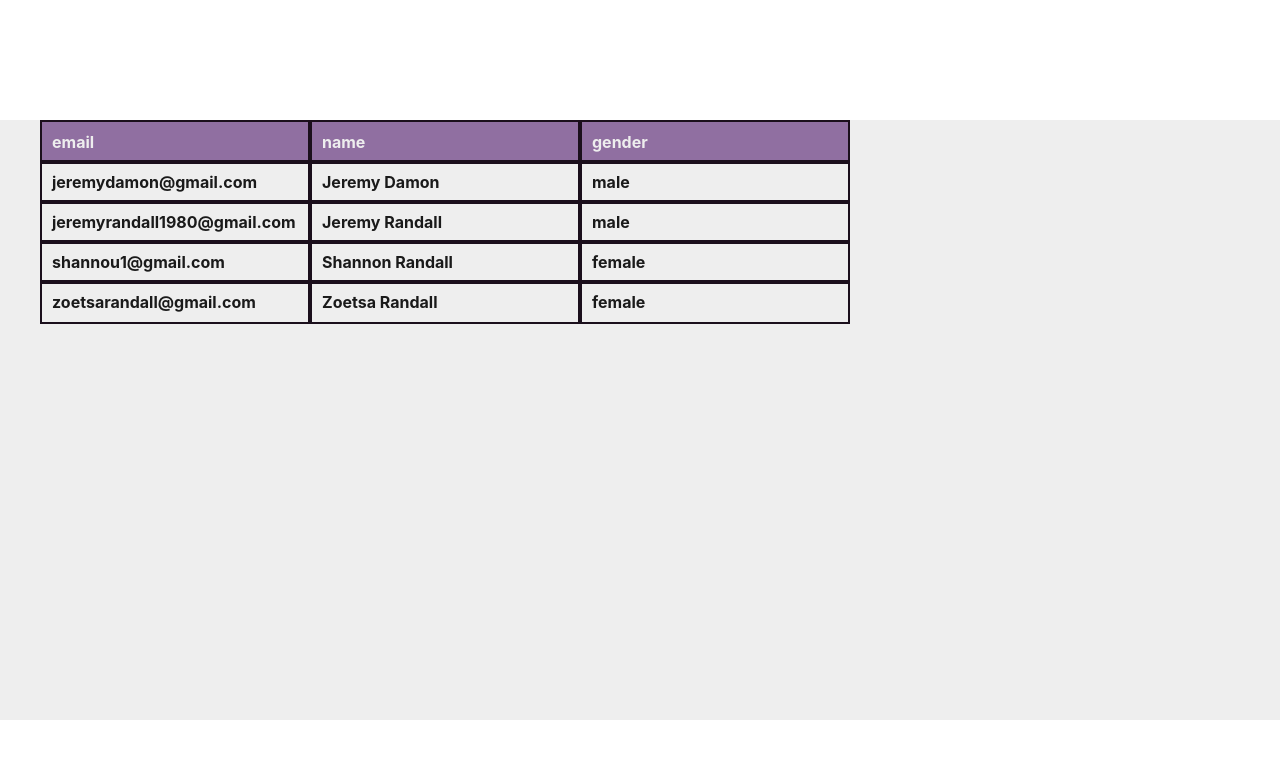
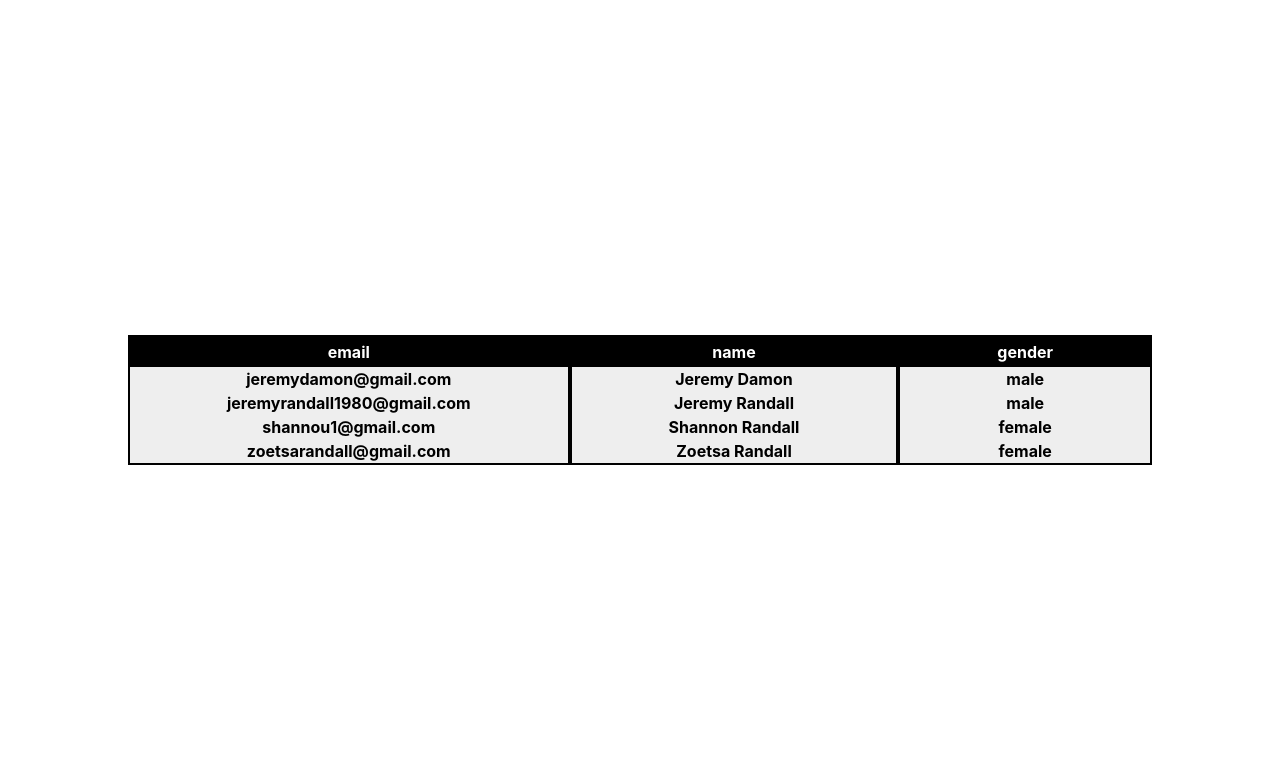
Before and after one commit to deremije/table_component, a React (Create React App) app: page / in a window 1280 px wide. Shown: the top 758 px of the page. Built offline with nearby package versions, Linux system fonts and the light colour scheme.

Commit message:
rebuilt to render data in columns instead of rows, so each column can be grouped together in a resizable box

```diff
--- a/src/App.js
+++ b/src/App.js
@@ -5,64 +5,36 @@ import TableComponent from "./TableComponent/TableComponent"
 
 class App extends React.Component {
   state = {
-    userData: [{
-      "gender": "male",
-      "name": {
-        "title": "mr",
-        "first": "brad",
-        "last": "gibson"
-      },
-      "location": {
-        "street": "9278 new road",
-        "city": "kilcoole",
-        "state": "waterford",
-        "postcode": "93027",
-        "coordinates": {
-          "latitude": "20.9267",
-          "longitude": "-7.9310"
+    headers: ['email', 'name', 'gender'],
+    data: [
+        {
+            email: 'jeremydamon@gmail.com',
+            name: 'Jeremy Damon',
+            gender: 'male'
         },
-        "timezone": {
-          "offset": "-3:30",
-          "description": "Newfoundland"
-        }
-      },
-      "email": "brad.gibson@example.com",
-      "login": {
-        "uuid": "155e77ee-ba6d-486f-95ce-0e0c0fb4b919",
-        "username": "silverswan131",
-        "password": "firewall",
-        "salt": "TQA1Gz7x",
-        "md5": "dc523cb313b63dfe5be2140b0c05b3bc",
-        "sha1": "7a4aa07d1bedcc6bcf4b7f8856643492c191540d",
-        "sha256": "74364e96174afa7d17ee52dd2c9c7a4651fe1254f471a78bda0190135dcd3480"
-      },
-      "dob": {
-        "date": "1993-07-20T09:44:18.674Z",
-        "age": 26
-      },
-      "registered": {
-        "date": "2002-05-21T10:59:49.966Z",
-        "age": 17
-      },
-      "phone": "011-962-7516",
-      "cell": "081-454-0666",
-      "id": {
-        "name": "PPS",
-        "value": "0390511T"
-      },
-      "picture": {
-        "large": "https://randomuser.me/api/portraits/men/75.jpg",
-        "medium": "https://randomuser.me/api/portraits/med/men/75.jpg",
-        "thumbnail": "https://randomuser.me/api/portraits/thumb/men/75.jpg"
-      },
-      "nat": "IE"
-    }]
+        {
+            email: 'jeremyrandall1980@gmail.com',
+            name: 'Jeremy Randall',
+            gender: 'male'
+        },
+        {
+            email: 'shannou1@gmail.com',
+            name: 'Shannon Randall',
+            gender: 'female'
+        },
+        {
+            email: 'zoetsarandall@gmail.com',
+            name: 'Zoetsa Randall',
+            gender: 'female'
+        },
+
+    ]
   }
 
   render() {
     return (
       <div className="App">
-        <TableComponent userData={this.state.userData} />
+        <TableComponent headers={this.state.headers} data={this.state.data} />
       </div>
     )
   }
--- /dev/null
+++ b/src/TableComponent/DataItem/DataItem.js
@@ -0,0 +1,13 @@
+import React from "react"
+
+class DataItem extends React.Component {
+    render() {
+        return (
+            <div className='dataItem'>
+                {this.props.line[this.props.header]}
+            </div>
+        )
+    }
+}
+
+export default DataItem
--- a/src/TableComponent/TableComponent.js
+++ b/src/TableComponent/TableComponent.js
@@ -3,50 +3,40 @@ import { Suspense, lazy } from 'react';
 
 import './TableComponent.scss'
 
-const DataLine = lazy(() => import("./DataLine/DataLine"))
+const DataItem = lazy(() => import("./DataItem/DataItem"))
 
 class TableComponent extends React.Component {
-    state = {
-        headers: ['email', 'name', 'gender'],
-        data: [
-            {
-                email: 'jeremydamon@gmail.com',
-                name: 'Jeremy Damon',
-                gender: 'male'
-            },
-            {
-                email: 'jeremyrandall1980@gmail.com',
-                name: 'Jeremy Randall',
-                gender: 'male'
-            },
-            {
-                email: 'shannou1@gmail.com',
-                name: 'Shannon Randall',
-                gender: 'female'
-            },
-            {
-                email: 'zoetsarandall@gmail.com',
-                name: 'Zoetsa Randall',
-                gender: 'female'
-            },
-
-        ]
-    }
-
     render() {
 
         return (
             <div className='tableComponent'>
-                <div className='headerRow'>
-                    {this.state.headers.map(header => <div className='headerItem' key={header}>{header}</div>)}
-                </div>
-                {this.state.data.map(line =>
-                    <Suspense fallback={<div className='tableRow'>Loading...</div>}>
-                        <DataLine line={line} headers={this.state.headers} />
-                    </Suspense>
+                {this.props.headers.map(header =>
+                    <div className='column'>
+                        <div className='header'>
+                            {header}
+                        </div>
+                        {this.props.data.map(line =>
+                            <Suspense fallback={<div className='tableRow'>Loading...</div>}>
+                                <DataItem line={line} header={header} />
+                            </Suspense>
+                        )}
+                    </div>
                 )}
             </div>
         )
+
+        // return (
+        //     <div className='tableComponent'>
+        //         <div className='headerRow'>
+        //             {this.state.headers.map(header => <div className='headerItem' key={header}>{header}</div>)}
+        //         </div>
+        //         {this.state.data.map(line =>
+        //             <Suspense fallback={<div className='tableRow'>Loading...</div>}>
+        //                 <DataLine line={line} headers={this.state.headers} />
+        //             </Suspense>
+        //         )}
+        //     </div>
+        // )
     }
 }
 
--- a/src/TableComponent/TableComponent.scss
+++ b/src/TableComponent/TableComponent.scss
@@ -1,48 +1,87 @@
 div.tableComponent {
-  width: auto;
-  height: 600px;
+  width: 80%;
+  height: auto;
   position: relative;
-  top: calc(50% - 300px);
+  top: 50%;
+  transform: translateY(-50%);
   background-color: #eee;
   margin: auto;
-  .headerRow {
-    width: auto;
-    padding: 0 20px;
-    margin: 20px;
-    height: 20px;
-    line-height: 20px;
-    display: flex;
-    justify-content: flex-start;
-    .headerItem {
-      width: 246px;
-      height: 20px;
-      line-height: 20px;
-      padding: 10px;
-      border: solid 2px #1B0F1C;
+  display: flex;
+  justify-content: flex-start;
+  div.column {
+    flex-grow: 1;
+    height: auto;
+    border: solid 2px black;
+    .header {
+      background-color: black;
+      color: white;
       font-weight: bold;
-      background-color: #906FA1;
-      color: #eee;
-      text-align: left;
-
+      height: 30px;
+      line-height: 30px;
+      cursor: pointer;
+    }
+    .dataItem {
+      font-weight: bold;
+      height: 24px;
+      line-height: 24px;
     }
   }
-  .tableRow {
-    width: auto;
-    padding: 0 20px;
-    margin: 20px;
-    height: 20px;
-    line-height: 20px;
-    display: flex;
-    justify-content: flex-start;
-    div {
-      width: 246px;
-      height: 20px;
-      line-height: 20px;
-      padding: 10px;
-      border: solid 2px #1B0F1C;
-      font-weight: bold;
-      color: #1a1a1a;
-      text-align: left;
-    }
-  }
+
+
+
+
+
+
+
+
+
+
+
+
+
+
+
+
+
+
+  // .headerRow {
+  //   width: auto;
+  //   padding: 0 20px;
+  //   margin: 20px;
+  //   height: 20px;
+  //   line-height: 20px;
+  //   display: flex;
+  //   justify-content: flex-start;
+  //   .headerItem {
+  //     width: 246px;
+  //     height: 20px;
+  //     line-height: 20px;
+  //     padding: 10px;
+  //     border: solid 2px #1B0F1C;
+  //     font-weight: bold;
+  //     background-color: #906FA1;
+  //     color: #eee;
+  //     text-align: left;
+
+  //   }
+  // }
+  // .tableRow {
+  //   width: auto;
+  //   padding: 0 20px;
+  //   margin: 20px;
+  //   height: 20px;
+  //   line-height: 20px;
+  //   display: flex;
+  //   justify-content: flex-start;
+  //   div {
+  //     width: 246px;
+  //     height: 20px;
+  //     line-height: 20px;
+  //     padding: 10px;
+  //     border: solid 2px #1B0F1C;
+  //     font-weight: bold;
+  //     color: #1a1a1a;
+  //     text-align: left;
+  //   }
+  // }
 }
--- a/src/index.js
+++ b/src/index.js
@@ -1,6 +1,6 @@
 import React from 'react';
 import ReactDOM from 'react-dom';
-import { Suspense, lazy } from 'react';
+
 import './index.css';
 import App from './App';
 import * as serviceWorker from './serviceWorker';
```
Also changed, not shown: src/TableComponent/DataColumn/DataColumn.js (added, +18 -0 lines).
